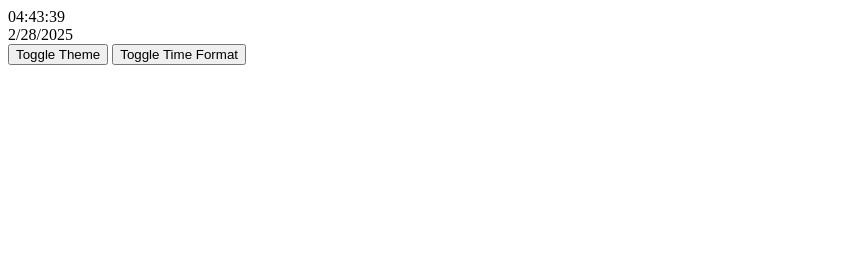
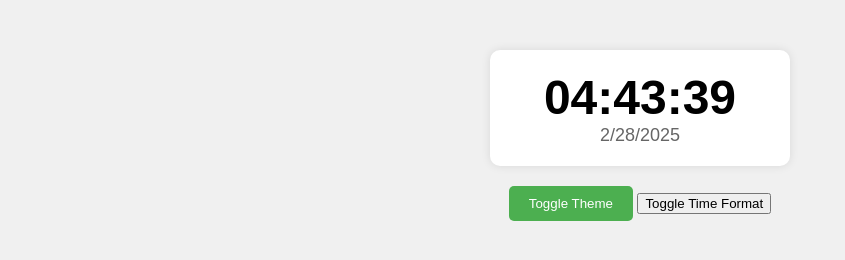
Before and after one commit to eman-kashif/First_Repo, a plain HTML site: page more_projects/digital-clock/index.html in a window 1280 px wide. Shown: the whole page, without its empty margins (0-845 px from the left). Drawn offline with Linux system fonts and the light colour scheme.

Commit message:
html file added

```diff
--- a/more_projects/digital-clock/index.html
+++ b/more_projects/digital-clock/index.html
@@ -4,7 +4,7 @@
     <meta charset="UTF-8">
     <meta name="viewport" content="width=device-width, initial-scale=1.0">
     <title>Digital Clock</title>
-    <link rel="stylesheet" href="styles.css">
+    <link rel="stylesheet" href="style.css">
 </head>
 <body>
     <div class="clock-container">
@@ -13,7 +13,6 @@
             <div id="date"></div>
         </div>
         <button id="theme-toggle">Toggle Theme</button>
-        <!-- Optional: 12-Hour / 24-Hour Format Toggle -->
         <button id="format-toggle">Toggle Time Format</button>
     </div>
 
```
